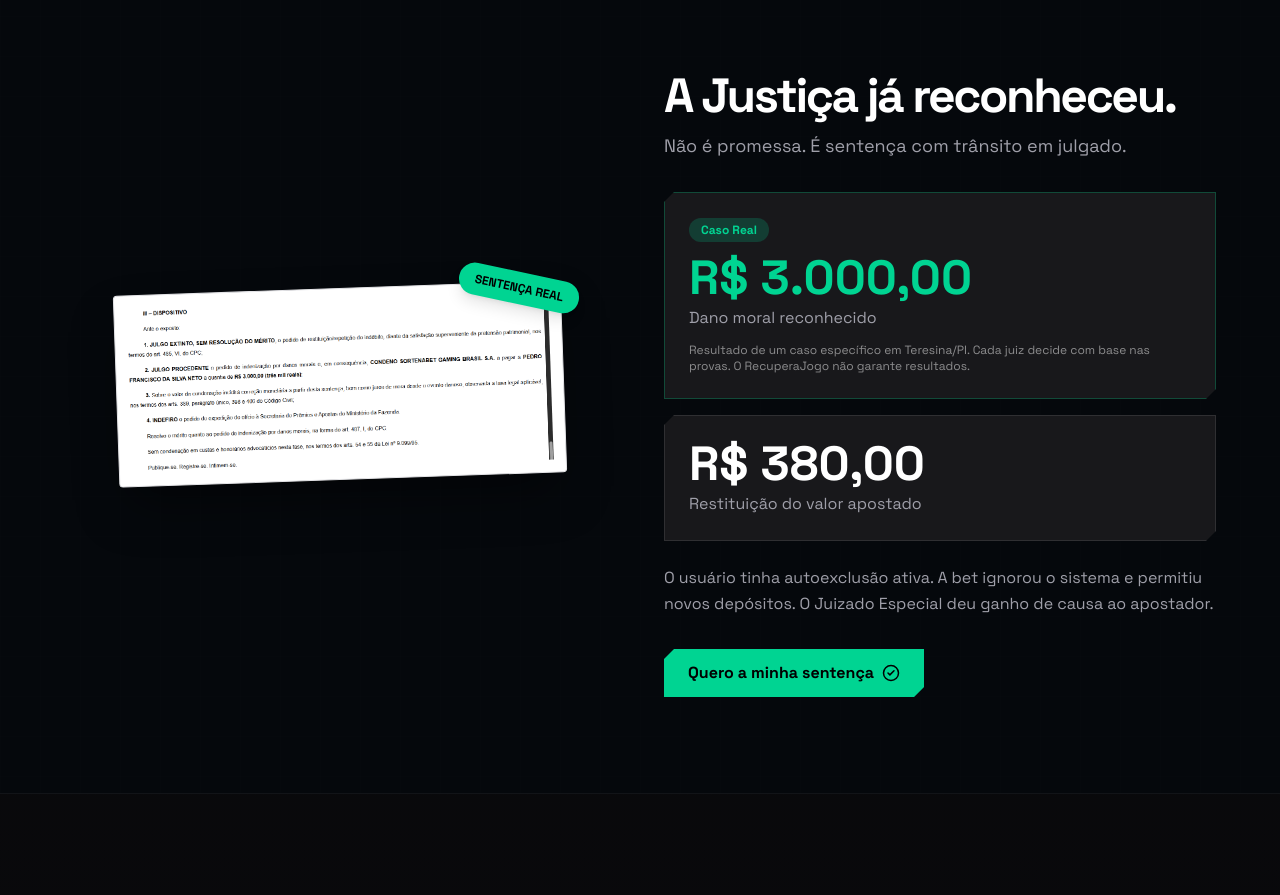
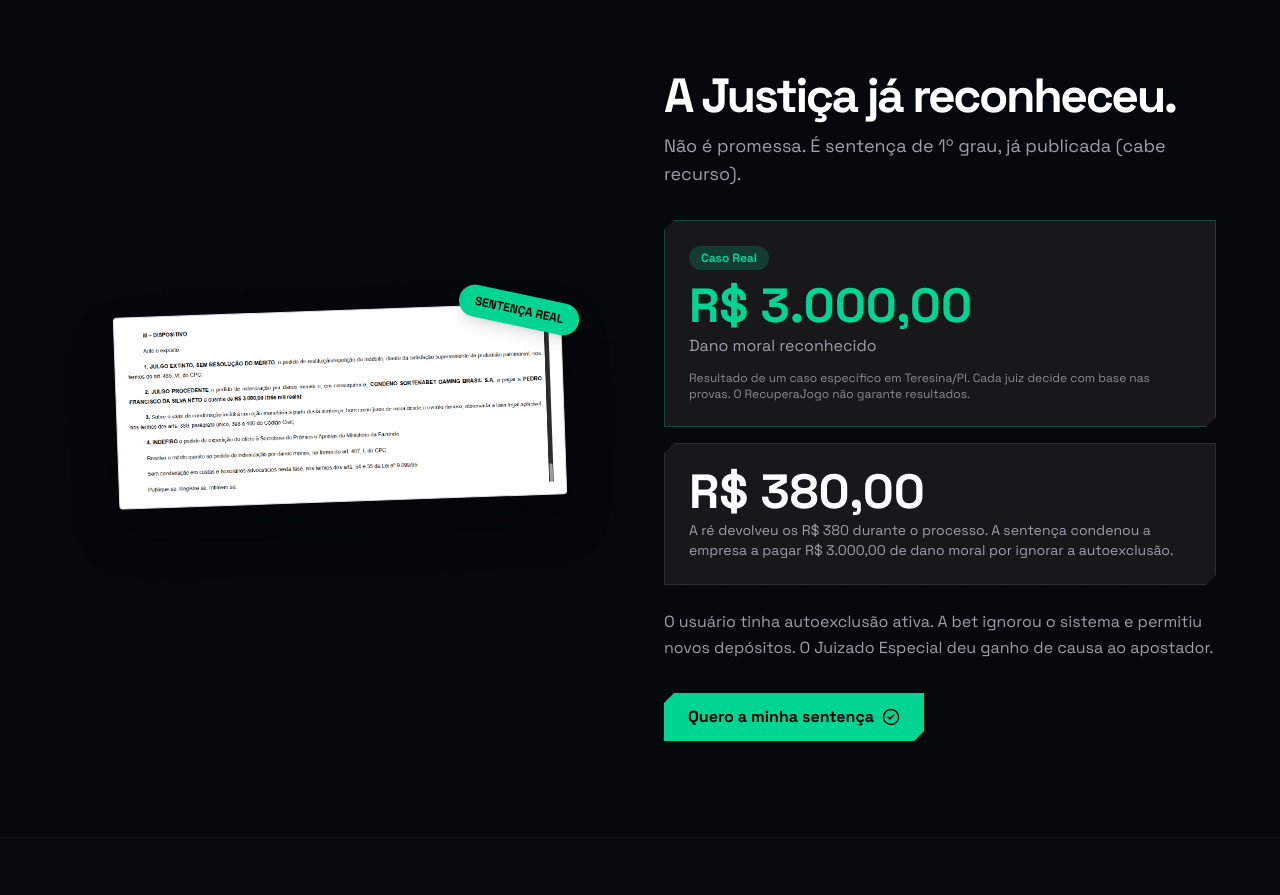
Before and after one commit to pedrofsneto33/EBookall, a Next.js app: page / in a window 1280 px wide. Shown: the part 1820-2715 px from the top of the page. Built offline with nearby package versions, Linux system fonts and the light colour scheme; no server answers.

Commit message:
fix(landing): corrige texto do caso real para remover transito em julgado e ajustar valores

```diff
--- a/components/home/CourtWinSection.tsx
+++ b/components/home/CourtWinSection.tsx
@@ -45,7 +45,7 @@ export default function CourtWinSection() {
             A Justiça já reconheceu.
           </h2>
           <p className="mt-3 text-zinc-400 text-lg">
-            Não é promessa. É sentença com trânsito em julgado.
+            Não é promessa. É sentença de 1º grau, já publicada (cabe recurso).
           </p>
 
           <div className="mt-8 space-y-4">
@@ -57,7 +57,7 @@ export default function CourtWinSection() {
             </div>
             <div className="clip-custom bg-zinc-900 border border-white/10 p-6">
               <p className="text-5xl font-black text-white">R$ 380,00</p>
-              <p className="text-zinc-400 mt-1">Restituição do valor apostado</p>
+              <p className="text-zinc-400 mt-1 text-sm">A ré devolveu os R$ 380 durante o processo. A sentença condenou a empresa a pagar R$ 3.000,00 de dano moral por ignorar a autoexclusão.</p>
             </div>
           </div>
 
```
